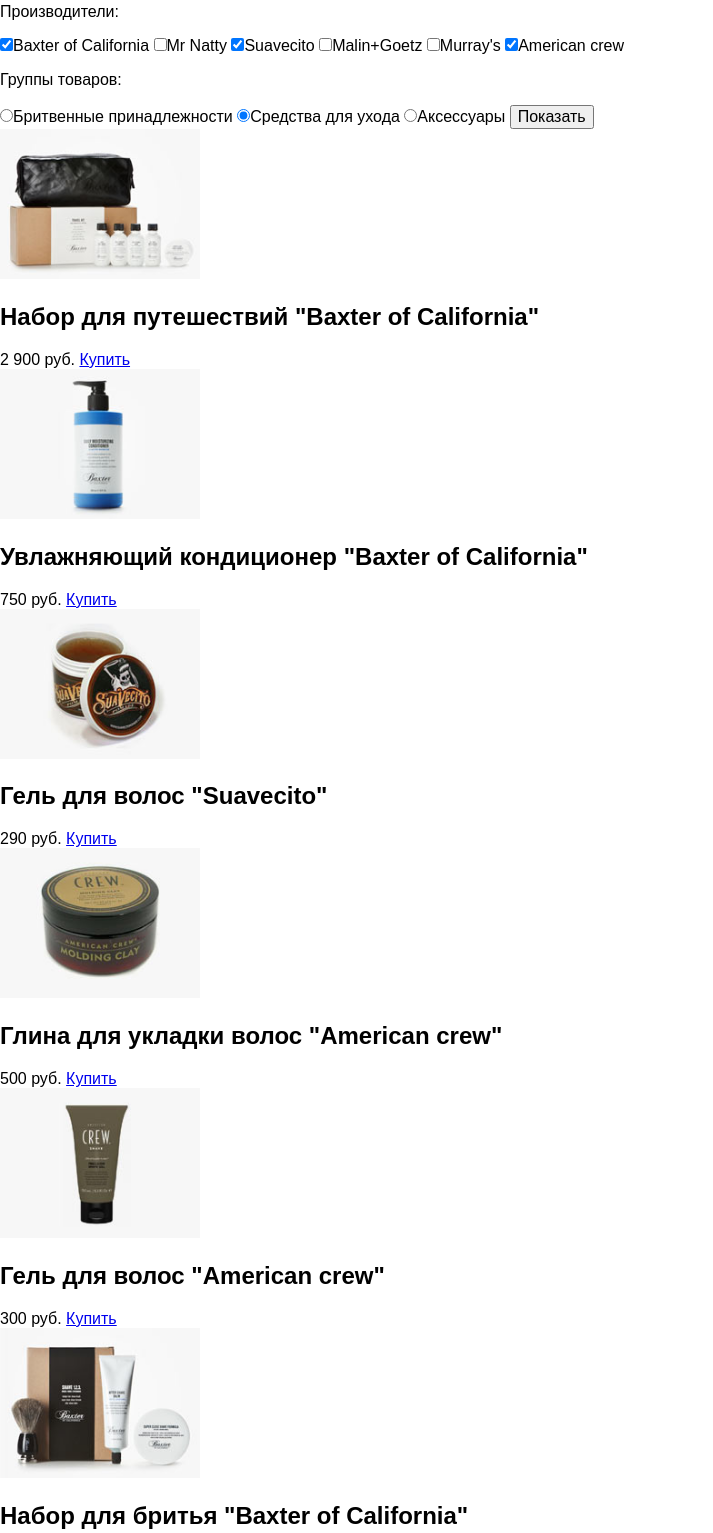
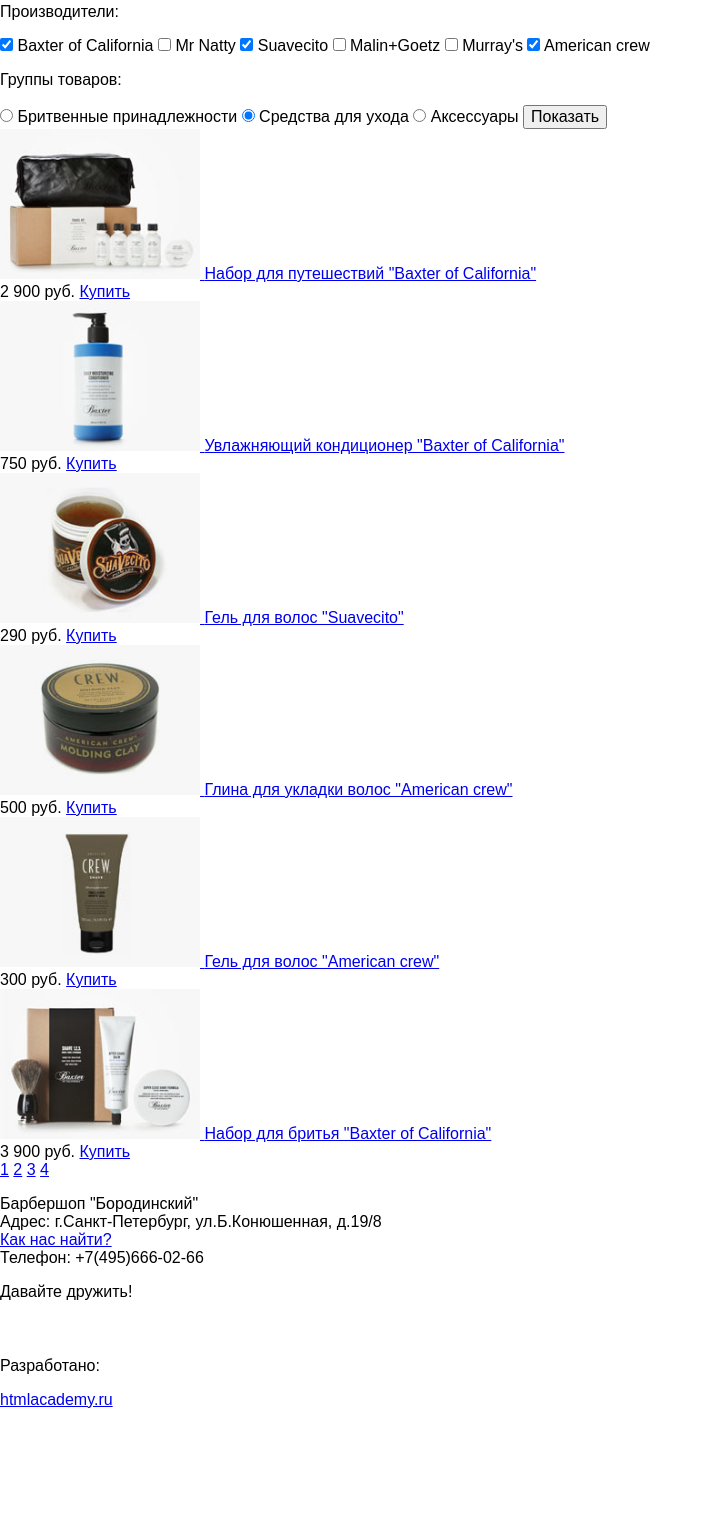
Before and after one commit to udjin1982/223565-barbershop, a plain HTML site: page catalog.html in a window 1280 px wide. Shown: the part 397-1930 px from the top of the page, without its empty margins (0-713 px from the left). After the commit the page ends 1806 px from the top, so only its background shows below. Drawn offline with Linux system fonts and the light colour scheme.

Commit message:
исправленная разметка барбершопа

```diff
--- a/catalog.html
+++ b/catalog.html
@@ -3,15 +3,17 @@
   <head>
     <meta charset="utf-8">
     <title>Каталог Барбершоп</title>
+    <link href="https://fonts.googleapis.com/css?family=PT+Sans+Narrow:400,700&amp;subset=cyrillic" rel="stylesheet">
     <link href="css/normalize.css" rel="stylesheet" />
     <link href="css/style.css" rel="stylesheet" />
-    <link href="https://fonts.googleapis.com/css?family=PT+Sans+Narrow:400,700&amp;subset=cyrillic" rel="stylesheet">
   </head>
   <body>
     <!-- HEADER -->
     <header class="header">
         <div class="container">
-            <img class="header_logo" src="img/logo.png" alt="Логотип Barbershop" width="200" height="100" />
+            <a class="header_logo" href="#">
+                <img src="img/logo.png" alt="Логотип Barbershop" width="200" height="100" />
+            </a>
 
             <ul class="header_nav">
                 <li><a href="#">Информация</a></li>
@@ -30,7 +32,7 @@
         <div class="container">
             <h1 class="main_header">Средства для ухода</h1>
 
-            <ul class="main_nav">
+            <ul class="main_breadcrumbs">
                 <li><a href="#">Главная</a></li>
                 <li><a href="#">Магазин</a></li>
                 <li>Средства для ухода</li>
@@ -38,40 +40,38 @@
 
             <div class="main_wrapper">
                 <!-- Aside -->
-                <aside class="main_left">
+                <aside class="main_filters">
                     <form action="" method="get">
-                        <p class="main_left_header">Производители:</p>
+                        <p class="main_filters_header">Производители:</p>
 
-                        <label class="main_left_label">
-                            <input type="checkbox" name="producer[]" value="baxter" checked />Baxter of California
-                        </label>
-                        <label class="main_left_label">
-                            <input type="checkbox" name="producer[]" value="natty" />Mr Natty
-                        </label>
-                        <label class="main_left_label">
-                            <input type="checkbox" name="producer[]" value="suavecito" checked />Suavecito
-                        </label>
-                        <label class="main_left_label">
-                            <input type="checkbox" name="producer[]" value="malin" />Malin+Goetz
-                        </label>
-                        <label class="main_left_label">
-                            <input type="checkbox" name="producer[]" value="murrays" />Murray's
-                        </label>
-                        <label class="main_left_label">
-                            <input type="checkbox" name="producer[]" value="crew" checked />American crew
-                        </label>
+                        <input id="producer1" type="checkbox" name="producer1" value="baxter" checked />
+                        <label for="producer1" class="main_filters_label">Baxter of California</label>
 
-                        <p class="main_left_header">Группы товаров:</p>
+                        <input id="producer2" type="checkbox" name="producer2" value="natty" />
+                        <label for="producer2" class="main_filters_label">Mr Natty</label>
 
-                        <label class="main_left_label">
-                            <input type="radio" name="group" value="razor" />Бритвенные принадлежности
-                        </label>
-                        <label class="main_left_label">
-                            <input type="radio" name="group" value="care" checked />Средства для ухода
-                        </label>
-                        <label class="main_left_label">
-                            <input type="radio" name="group" value="accessories" />Аксессуары
-                        </label>
+                        <input id="producer3" type="checkbox" name="producer3" value="suavecito" checked />
+                        <label for="producer3" class="main_filters_label">Suavecito</label>
+
+                        <input id="producer4" type="checkbox" name="producer4" value="malin" />
+                        <label for="producer4" class="main_filters_label">Malin+Goetz</label>
+
+                        <input id="producer5" type="checkbox" name="producer5" value="murrays" />
+                        <label for="producer5" class="main_filters_label">Murray's</label>
+
+                        <input id="producer6" type="checkbox" name="producer6" value="crew" checked />
+                        <label for="producer6" class="main_filters_label">American crew</label>
+
+                        <p class="main_filters_header">Группы товаров:</p>
+
+                        <input id="group1" type="radio" name="group" value="razor" />
+                        <label for="group1" class="main_filters_label">Бритвенные принадлежности</label>
+
+                        <input id="group2" type="radio" name="group" value="care" checked />
+                        <label for="group2" class="main_filters_label">Средства для ухода</label>
+
+                        <input id="group3" type="radio" name="group" value="accessories" />
+                        <label for="group3" class="main_filters_label">Аксессуары</label>
 
                         <button type="submit">Показать</button>
                     </form>
@@ -79,42 +79,66 @@
 
                 <!-- Main content -->
                 <article class="main_content">
-                    <div class="produtc_wrap">
+                    <div class="product_wrap">
                         <div class="product">
-                            <img class="product_foto" src="img/product_1.jpg" alt="Название продукта 1" width="200" height="150" />
-                            <h2 class="product_name">Набор для путешествий "Baxter of California"</h2>
+                            <a class="product_foto" href="#">
+                                <img src="img/product_1.jpg" alt="Название продукта 1" width="200" height="150" />
+                            </a>
+                            <a class="product_name" href="#"><span>Набор для путешествий "Baxter of California"</span></a>
+                            <div>
                                 <span class="product_price">2 900 руб.</span>
                                 <a class="product_btn" href="#">Купить</a>
                             </div>
+                        </div>
                         <div class="product">
-                            <img class="product_foto" src="img/product_2.jpg" alt="Название продукта 2" width="200" height="150" />
-                            <h2 class="product_name">Увлажняющий кондиционер "Baxter of California"</h2>
+                            <a class="product_foto" href="#">
+                                <img src="img/product_2.jpg" alt="Название продукта 2" width="200" height="150" />
+                            </a>
+                            <a class="product_name" href="#"><span>Увлажняющий кондиционер "Baxter of California"</span></a>
+                            <div>
                                 <span class="product_price">750 руб.</span>
                                 <a class="product_btn" href="#">Купить</a>
                             </div>
+                        </div>
                         <div class="product">
-                            <img class="product_foto" src="img/product_3.jpg" alt="Название продукта 3" width="200" height="150" />
-                            <h2 class="product_name">Гель для волос "Suavecito"</h2>
+                            <a class="product_foto" href="#">
+                                <img src="img/product_3.jpg" alt="Название продукта 3" width="200" height="150" />
+                            </a>
+                            <a class="product_name" href="#"><span>Гель для волос "Suavecito"</span></a>
+                            <div>
                                 <span class="product_price">290 руб.</span>
                                 <a class="product_btn" href="#">Купить</a>
                             </div>
+                        </div>
                         <div class="product">
-                            <img class="product_foto" src="img/product_4.jpg" alt="Название продукта 4" width="200" height="150" />
-                            <h2 class="product_name">Глина для укладки волос "American crew"</h2>
+                            <a class="product_foto" href="#">
+                                <img src="img/product_4.jpg" alt="Название продукта 4" width="200" height="150" />
+                            </a>
+                            <a class="product_name" href="#"><span>Глина для укладки волос "American crew"</span></a>
+                            <div>
                                 <span class="product_price">500 руб.</span>
                                 <a class="product_btn" href="#">Купить</a>
                             </div>
+                        </div>
                         <div class="product">
-                            <img class="product_foto" src="img/product_5.jpg" alt="Название продукта 5" width="200" height="150" />
-                            <h2 class="product_name">Гель для волос "American crew"</h2>
+                            <a class="product_foto" href="#">
+                                <img src="img/product_5.jpg" alt="Название продукта 5" width="200" height="150" />
+                            </a>
+                            <a class="product_name" href="#"><span>Гель для волос "American crew"</span></a>
+                            <div>
                                 <span class="product_price">300 руб.</span>
                                 <a class="product_btn" href="#">Купить</a>
                             </div>
+                        </div>
                         <div class="product">
-                            <img class="product_foto" src="img/product_6.jpg" alt="Название продукта 6" width="200" height="150" />
-                            <h2 class="product_name">Набор для бритья "Baxter of California"</h2>
+                            <a class="product_foto" href="#">
+                                <img src="img/product_6.jpg" alt="Название продукта 6" width="200" height="150" />
+                            </a>
+                            <a class="product_name" href="#"><span>Набор для бритья "Baxter of California"</span></a>
+                            <div>
                                 <span class="product_price">3 900 руб.</span>
                                 <a class="product_btn" href="#">Купить</a>
+                            </div>
                         </div>
                     </div>
 
```
Also changed, not shown: product.html (+6 -3 lines). Lines whose indentation alone changed are shown as unchanged.
